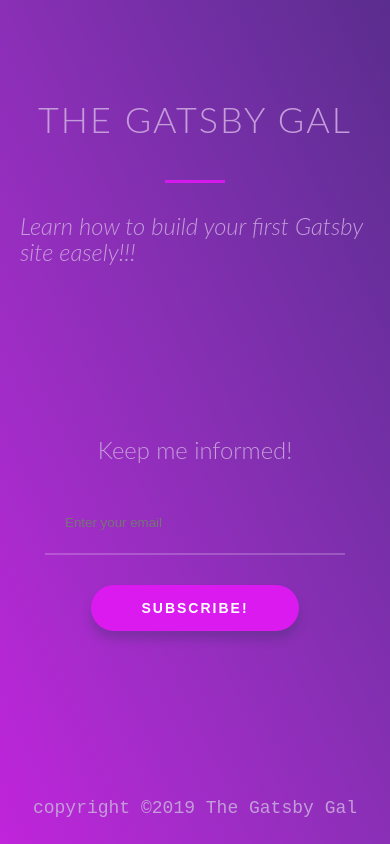
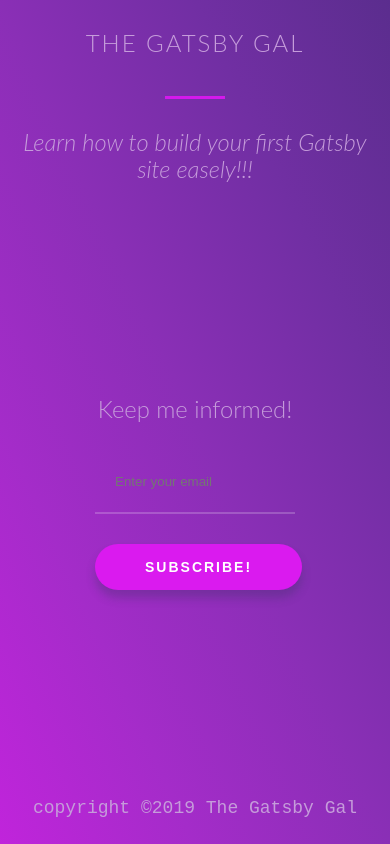
Before and after one commit to alexadark/gatsbygal, a Gatsby site: page / in a window 390 px wide. Built offline with nearby package versions, Linux system fonts and the light colour scheme; Gatsby itself is replaced by a stand-in of ours.

Commit message:
responsive

```diff
--- a/src/components/header.js
+++ b/src/components/header.js
@@ -7,7 +7,10 @@ const HeaderWrapper = styled.header`
   display: flex;
   align-items: center;
   flex-direction: column;
-  padding: 100px 20px 0;
+  @media (min-width: 500px) {
+    padding-top: 100px;
+  }
+  padding: 30px 20px 0;
   background: transparent;
 `
 const H1 = styled.h1`
@@ -15,11 +18,17 @@ const H1 = styled.h1`
   color: #c59cda;
   text-transform: uppercase;
   letter-spacing: 2px;
+  text-align: center;
+  font-size: 24px;
+  @media (min-width: 500px) {
+    font-size: 40px;
+  }
 `
 
 const Subtitle = styled.h3`
   font-style: italic;
   font-weight: 300;
+  text-align: center;
 `
 
 const Spacer = styled.div`
--- a/src/components/subscriptionForm.js
+++ b/src/components/subscriptionForm.js
@@ -45,25 +45,29 @@ const H3 = styled.h3`
   font-weight: 300;
 `
 
+const StyledForm = styled.form`
+  display: flex;
+  flex-direction: column;
+  justify-content: center;
+  @media (min-width: 500px) {
+    width: 350px;
+  }
+  width: 200px;
+  margin: 0 auto;
+`
+
 const SubscriptionForm = () => (
   <SubscriptionWrap>
     <H3>Keep me informed!</H3>
-    <form
+    <StyledForm
       name="contact"
       method="POST"
       action="https://formspree.io/alexaspalato@gmail.com"
-      style={{
-        display: "flex",
-        flexDirection: "column",
-        justifyContent: "center",
-        width: 300,
-        margin: "0 auto",
-      }}
     >
       <StyledInput type="email" placeholder="Enter your email" name="email" />
 
       <SubmitButton Type="submit">Subscribe!</SubmitButton>
-    </form>
+    </StyledForm>
   </SubscriptionWrap>
 )
 
```
